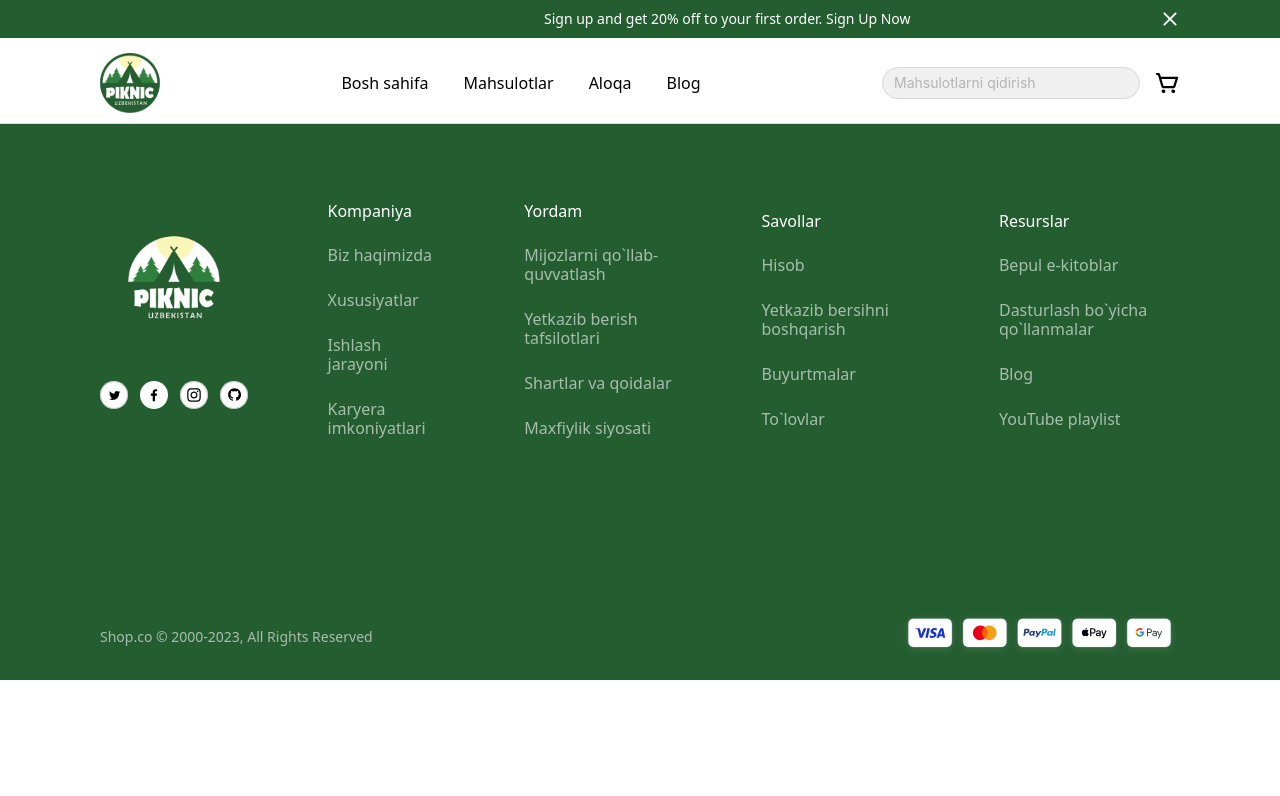
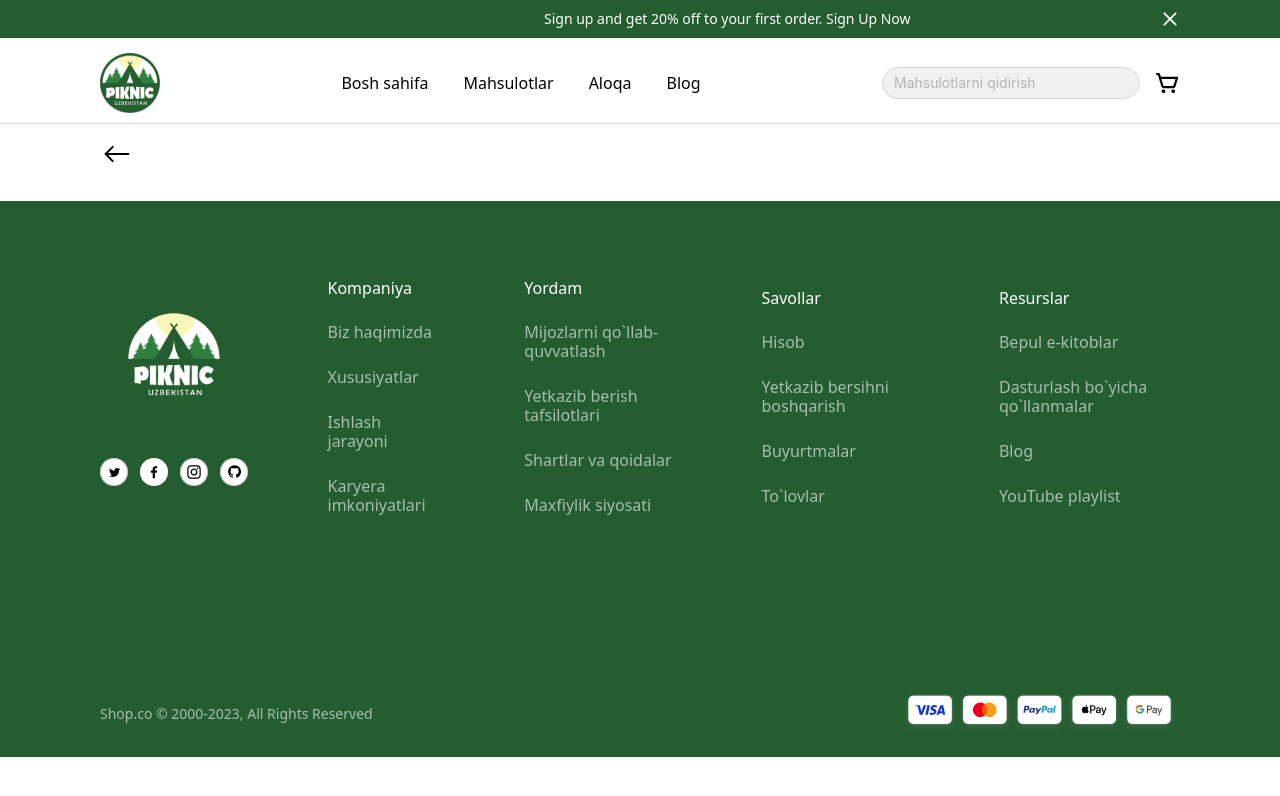
Before and after one commit to fenix1409/Picnik, a React (Vite) app: page /single-product/1 in a window 1280 px wide. Shown: the top 796 px of the page. Built offline with nearby package versions, Linux system fonts and the light colour scheme; no server answers.

Commit message:
feat: Add Arrow icon and integrate navigation in SingleProduct component

```diff
--- a/src/assets/Icons.tsx
+++ b/src/assets/Icons.tsx
@@ -88,3 +88,11 @@ export function GitHub() {
         </svg>
     )
 }
+export function Arrow() {
+    return (
+        <svg width="34" height="34" viewBox="0 0 34 34" fill="none" xmlns="http://www.w3.org/2000/svg">
+            <path d="M5.6665 16.9997H28.3331" stroke="black" strokeWidth="2" strokeLinecap="round" strokeLinejoin="round" />
+            <path d="M12.7496 24.0833C12.7496 24.0833 10.7667 22.1 5.66626 17C10.2001 12.4667 12.7496 9.91667 12.7496 9.91667" stroke="black" strokeWidth="2" strokeLinecap="round" strokeLinejoin="round" />
+        </svg>
+    )
+}
--- a/src/components/pages/SinlgeProduct.tsx
+++ b/src/components/pages/SinlgeProduct.tsx
@@ -1,14 +1,25 @@
-import { useParams } from "react-router-dom"
+import { useNavigate, useParams } from "react-router-dom"
 import getSinglePRoduct from "../service/getSinglePRoduct"
+import { Arrow } from "../../assets/Icons"
+import getProducts from "../service/getProducts"
 
 const SinlgeProduct = () => {
   const { id } = useParams()
   const productid = Array.isArray(id) ? id[0] : id
   const { data, isLoading } = getSinglePRoduct(productid)
   console.log(data)
+  const navigate = useNavigate()
+  const products = getProducts()
 
   return (
-    <div className=""></div>
+    <div className="mt-[13px] px-[100px]">
+      <button className="inline-block cursor-pointer mb-[30px]" onClick={() => navigate(-1)}><Arrow /></button>
+      <div className="flex items-center justify-between">
+        <div className="flex items-center gap-[18px]">
+
+        </div>
+      </div>
+    </div>
   )
 }
 
```
